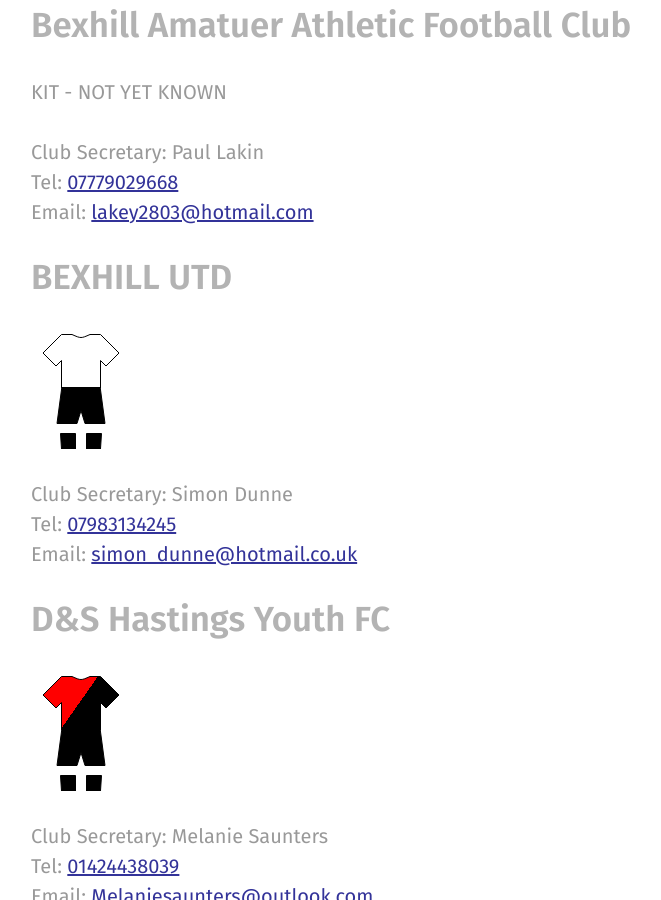
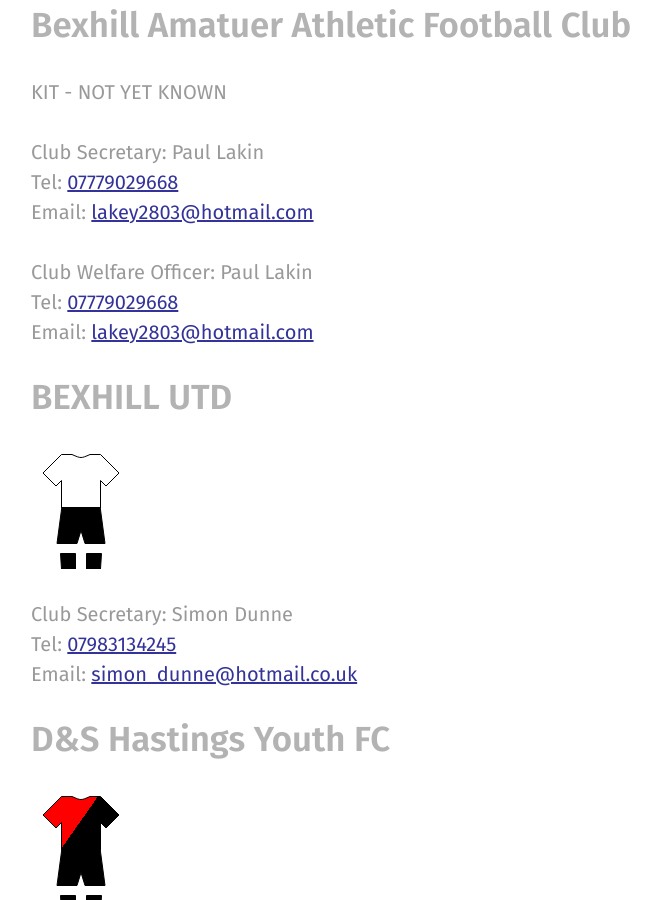
Before and after one commit to rotherleague/Rother, a Jekyll site: the page built from clubs.md, in a window 1280 px wide and 900 px high, scrolled down 1811 px. Shown: the whole window, without its empty margins (49-710 px from the left). Built offline with Jekyll 4.4.1, drawn with Linux system fonts in a browser that asks for light colours; nearby versions of some CDN libraries.

Commit message:
Update bexhill_amatuer_athletic.html

```diff
--- a/_includes/clubs/bexhill_amatuer_athletic.html
+++ b/_includes/clubs/bexhill_amatuer_athletic.html
@@ -3,6 +3,14 @@
  <p>KIT - NOT YET KNOWN
 
  </p>
- <p>Club Secretary: Paul 	Lakin<br>
+ <p>
+  Club Secretary: Paul 	Lakin<br>
  Tel: <a href="tel:07779029668">07779029668</a><br>
- Email: <a href="mailto:lakey2803@hotmail.com">lakey2803@hotmail.com</a></p>
+ Email: <a href="mailto:lakey2803@hotmail.com">lakey2803@hotmail.com</a>
+ </p>
+
+ <p>
+  Club Welfare Officer: Paul  Lakin<br>
+ Tel: <a href="tel:07779029668">07779029668</a><br>
+ Email: <a href="mailto:lakey2803@hotmail.com">lakey2803@hotmail.com</a>
+ </p>
```
